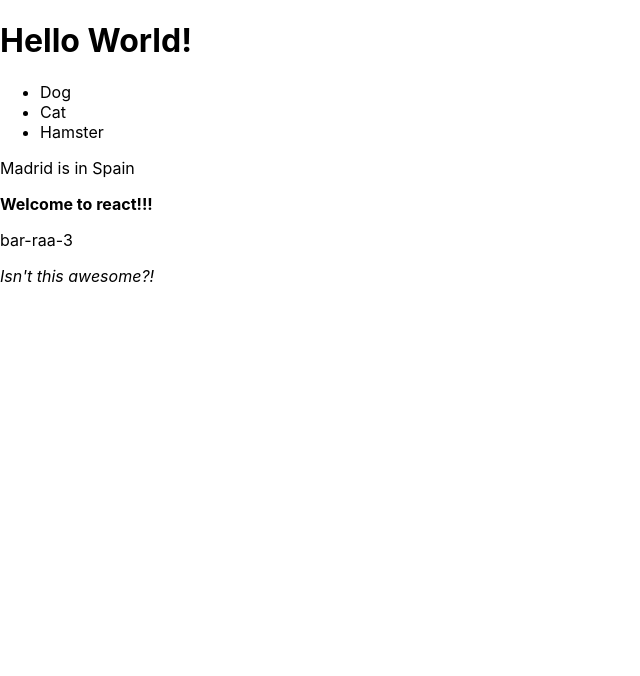
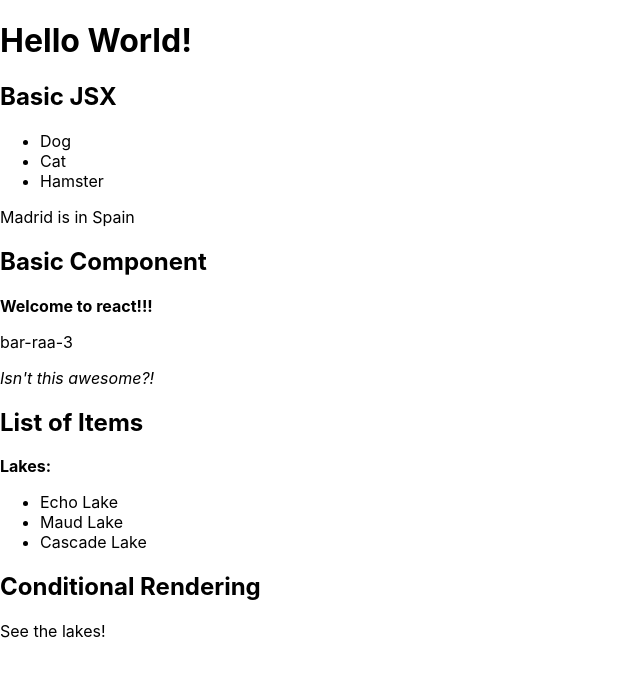
Before and after one commit to plasmatech8/react-practice, a React (Create React App) app in the folder Learning React.js/01_getting_started/hello-react/: page / in a window 1280 px wide. Shown: the top 676 px of the page, without its empty margins (0-640 px from the left). Built offline with nearby package versions, Linux system fonts and the light colour scheme.

Commit message:
Completed 03

```diff
--- a/Learning React.js/01_getting_started/hello-react/src/index.js
+++ b/Learning React.js/01_getting_started/hello-react/src/index.js
@@ -2,38 +2,79 @@ import React from 'react';
 import ReactDOM from 'react-dom';
 import './index.css';
 
-// Component (alternatively can pass in a single 'props' object)
+const LAKELIST = [
+  {id: 1, name: "Echo Lake"},
+  {id: 2, name: "Maud Lake"},
+  {id: 3, name: "Cascade Lake"}
+]
+
+// Hello Component
 function Hello({foo, hoo, num}){
   return (
-    <div>
+    <>
       <p><b>Welcome to react!!!</b></p>
       <p>{foo}-{hoo}-{num}</p>
       <p><em>Isn't this awesome?!</em></p>
-    </div>
+    </>
   )
 }
 
-// Example of information insertion
+// Lakes Component
+function Lakes({lakes}){
+  return (
+    <>
+      <b>Lakes:</b>
+      <ul>
+        {lakes.map(lake => <li key={lake.id}>{lake.name}</li>)}
+      </ul>
+    </>
+  )
+}
+
+// Base Component
+function App({ lakes, season }){
+
+  // Context info
   let city = {
     name: "Madrid",
     country: "Spain"
   };
 
-// Render the app
-ReactDOM.render(
-  <div>
+  // Conditionals
+  var see;
+  if (season === "summer"){
+    see = <p>See the lakes!</p>
+  }else{
+    see = <p>See the ski resort!</p>
+  }
+
+  // App JSX
+  return (
+    <>
       <h1 id="heading" className="cool"> Hello World!</h1>
+      <h2>Basic JSX</h2>
       <ul>
         <li>Dog</li>
         <li>Cat</li>
         <li>Hamster</li>
       </ul>
       <p>{city.name} is in {city.country}</p>
+      <h2>Basic Component</h2>
       <Hello
         foo="bar"
         hoo="raa"
         num={3}
       />
-  </div>,
+      <h2>List of Items</h2>
+      <Lakes lakes={LAKELIST}/>
+      <h2>Conditional Rendering</h2>
+      {see}
+    </>
+  )
+}
+
+// Render the app
+ReactDOM.render(
+  <App season="summer"/>,
   document.getElementById('root')
 );
```
Also changed, not shown: 1 other file (tests, documents, lock files or other folders). Lines whose indentation alone changed are shown as unchanged.
